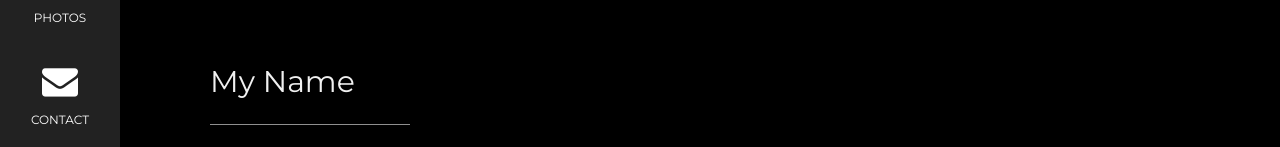
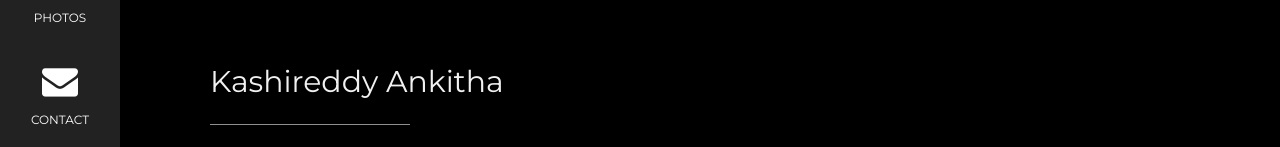
Before and after one commit to KashireddyAnkitha/Resume, a plain HTML site: page index.html in a window 1280 px wide. Shown: the part 273-420 px from the top of the page. Drawn offline with nearby package versions, Linux system fonts and the light colour scheme.

Commit message:
Update index.html

```diff
--- a/index.html
+++ b/index.html
@@ -63,7 +63,7 @@ body, h1,h2,h3,h4,h5,h6 {font-family: "Montserrat", sans-serif}
 
   <!-- About Section -->
   <div class="w3-content w3-justify w3-text-grey w3-padding-64" id="about">
-    <h2 class="w3-text-light-grey">My Name</h2>
+    <h2 class="w3-text-light-grey">Kashireddy Ankitha</h2>
     <hr style="width:200px" class="w3-opacity">
     <p>Some text about me. Some text about me. I am lorem ipsum consectetur adipiscing elit, sed do eiusmod tempor incididunt ut labore et dolore magna aliqua. Ut enim ad minim veniam, quis nostrud exercitation ullamco laboris nisi ut aliquip
       ex ea commodo consequat. Duis aute irure dolor in reprehenderit in voluptate velit esse cillum dolore eu fugiat nulla pariatur. Excepteur sint occaecat cupidatat non proident, sunt in culpa qui officia deserunt mollit anim id est laborum consectetur
```
